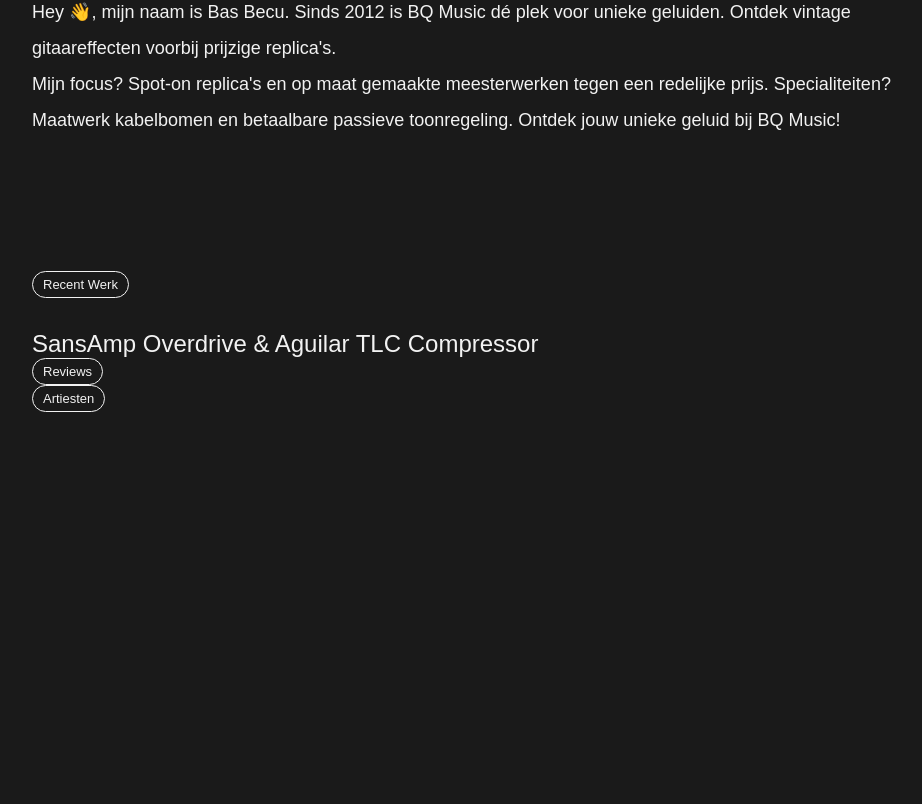
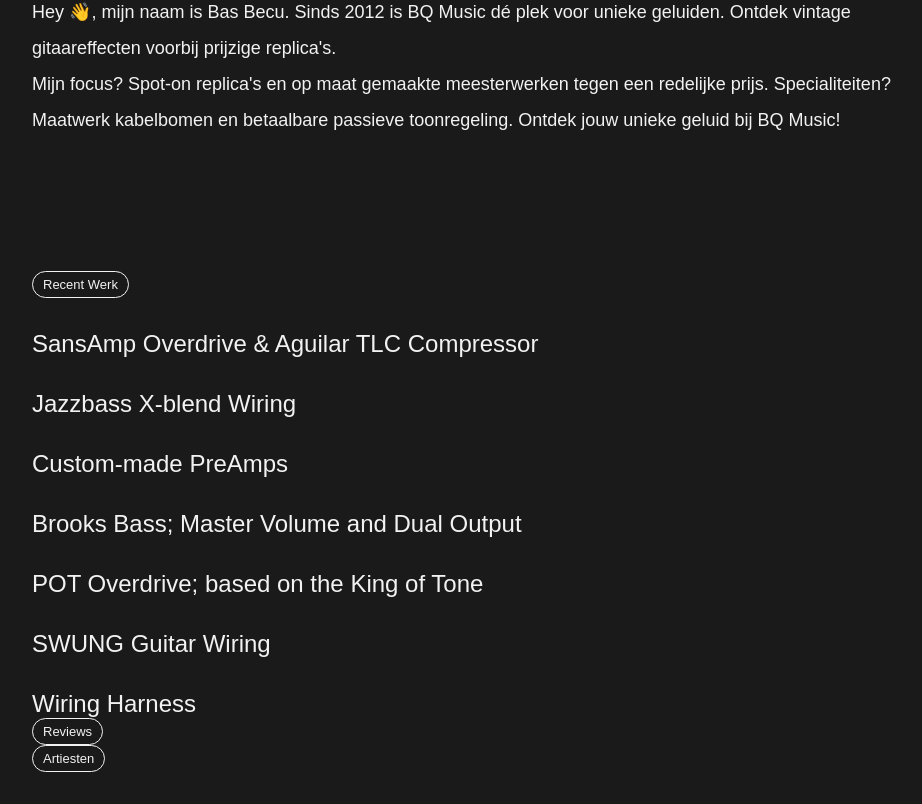
Before and after one commit to maxdevocht/BQ-Music-site, a React (Vite) app: page / in a window 1280 px wide. Shown: the part 336-1140 px from the top of the page, without its empty margins (60-982 px from the left). Before the commit the page ends 800 px from the top, so only its background shows below. Built offline with nearby package versions, Linux system fonts and the light colour scheme; a web font is replaced by a local one.

Commit message:
Update Main.jsx
Added more titles

```diff
--- a/components/Main.jsx
+++ b/components/Main.jsx
@@ -9,6 +9,12 @@
                         <h2 id="work" className="label">Recent Werk</h2>
                     </div>
                     <h1 className="section--title">SansAmp Overdrive & Aguilar TLC Compressor</h1>
+                    <h1 className="section--title">Jazzbass X-blend Wiring</h1>
+                    <h1 className="section--title">Custom-made PreAmps</h1>
+                    <h1 className="section--title">Brooks Bass; Master Volume and Dual Output</h1>
+                    <h1 className="section--title">POT Overdrive; based on the King of Tone</h1>
+                    <h1 className="section--title">SWUNG Guitar Wiring</h1>
+                    <h1 className="section--title">Wiring Harness</h1>
                 </div>
                 <div className="section--categorie">
                     <div className="section--label">
```
